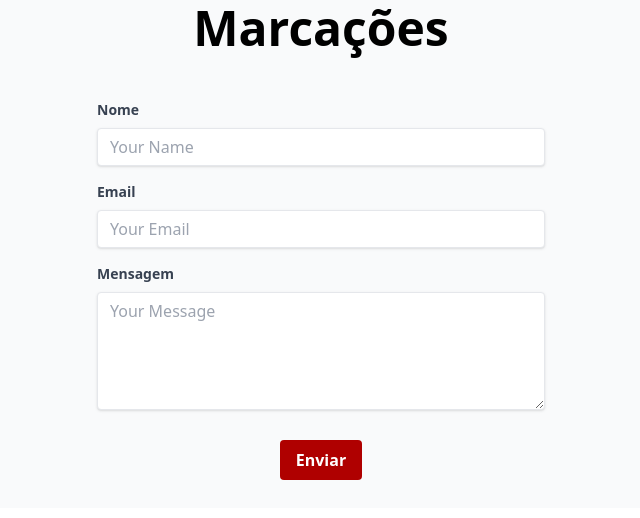
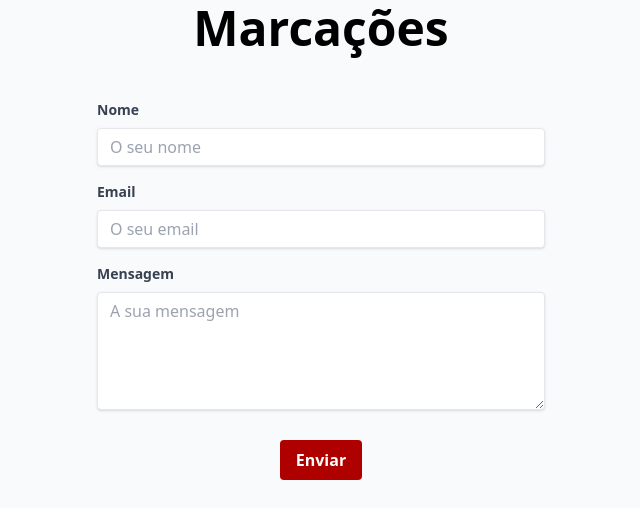
Before and after one commit to bfar97/hugo-landing, a Gatsby site: page /components/contact in a window 1280 px wide. Shown: the full height of the page, 319-959 px from the left. Built offline with nearby package versions, Linux system fonts and the light colour scheme; Gatsby itself is replaced by a stand-in of ours.

Commit message:
fix-copy

```diff
--- a/src/pages/components/contact.tsx
+++ b/src/pages/components/contact.tsx
@@ -19,7 +19,7 @@ const Contact: React.FC = () => {
                 id="name"
                 name='name'
                 type="text"
-                placeholder="Your Name"
+                placeholder="O seu nome"
               />
             </div>
 
@@ -32,7 +32,7 @@ const Contact: React.FC = () => {
                 id="email"
                 name='email'
                 type="email"
-                placeholder="Your Email"
+                placeholder="O seu email"
               />
             </div>
 
@@ -45,7 +45,7 @@ const Contact: React.FC = () => {
                 id="message"
                 rows={5}
                 name='message'
-                placeholder="Your Message"
+                placeholder="A sua mensagem"
               ></textarea>
             </div>
 
```
